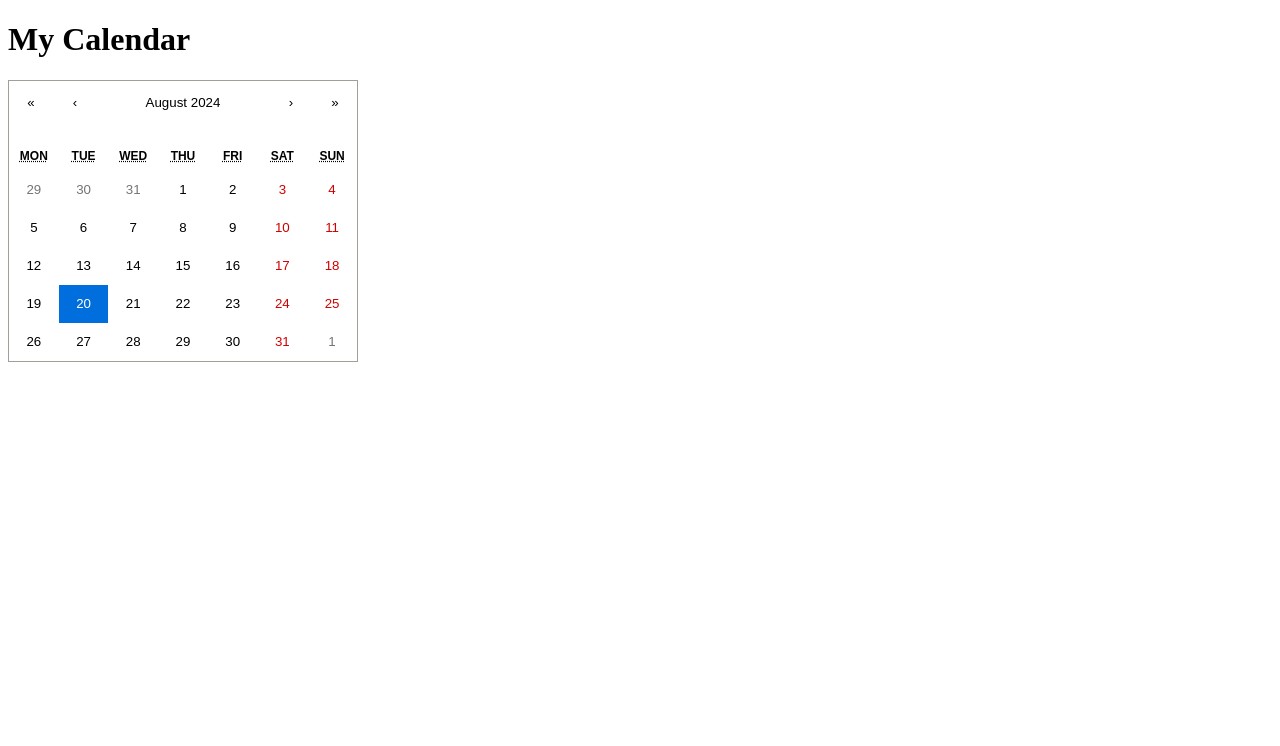
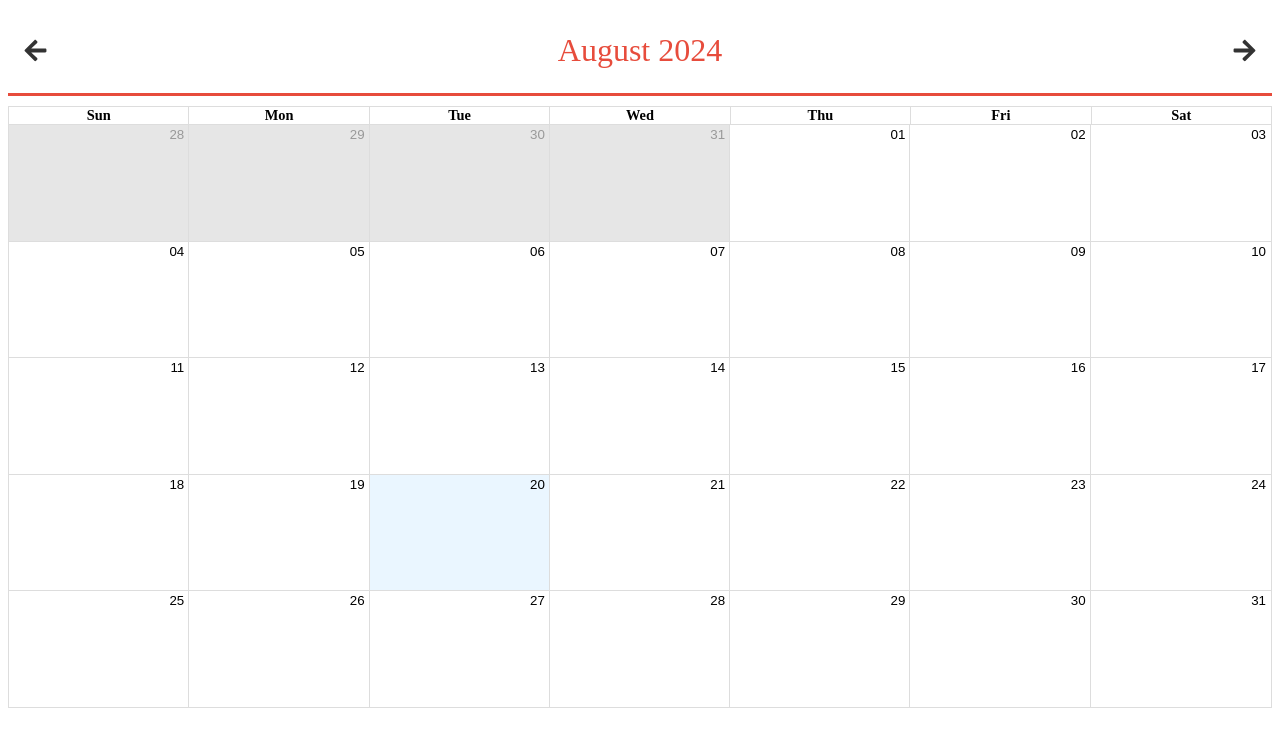
Before and after one commit to ZahraZellazi/Karriery-Timesheet, a React (Vite) app in the folder frontend/: page /calendar in a window 1280 px wide. Shown: the top 746 px of the page. Built offline with nearby package versions, Linux system fonts and the light colour scheme.

Commit message:
calendar

```diff
--- a/frontend/package.json
+++ b/frontend/package.json
@@ -10,7 +10,11 @@
     "preview": "vite preview"
   },
   "dependencies": {
+    "@fullcalendar/core": "^6.1.15",
+    "@fullcalendar/daygrid": "^6.1.15",
+    "@fullcalendar/react": "^6.1.15",
     "react": "^18.3.1",
+    "react-big-calendar": "^1.13.3",
     "react-calendar": "^5.0.0",
     "react-dom": "^18.3.1",
     "react-icons": "^5.3.0",
--- a/frontend/src/App.jsx
+++ b/frontend/src/App.jsx
@@ -1,14 +1,14 @@
 import React from 'react';
 import { BrowserRouter as Router, Route, Routes } from 'react-router-dom';
 import SignIn from './components/SignIn';
-import CalendarPage from './pages/CalendarPage';
+import MyCalendar from './components/MyCalendar';
 
 function App() {
   return (
     <Router>
       <Routes>
         <Route path="/" element={<SignIn />} />
-        <Route path="/calendar" element={<CalendarPage />} />
+        <Route path="/calendar" element={<MyCalendar />} />
       </Routes>
     </Router>
   );
--- /dev/null
+++ b/frontend/src/components/Calendar.scss
@@ -0,0 +1,40 @@
+.calendar-container {
+  .rbc-toolbar {
+    display: flex;
+    justify-content: space-between;
+    align-items: center;
+    background-color: #fff;
+    border-bottom: 3px solid #e74c3c;
+    padding: 15px 0;
+
+    .rbc-btn-group {
+      button {
+        background-color: transparent;
+        color: #333;
+        font-size: 25px;
+        border: none;
+        padding: 15px;
+        cursor: pointer;
+        display: flex;
+        align-items: center;
+
+        &:hover {
+          color: #e74c3c;
+        }
+
+        &.rbc-active {
+          color: #e74c3c;
+        }
+      }
+    }
+
+    .rbc-toolbar-label {
+      font-size: 32px;
+      color: #e74c3c;
+    }
+  }
+
+  .rbc-month-view {
+    font-size: 16px;
+  }
+}
--- /dev/null
+++ b/frontend/src/components/MyCalendar.jsx
@@ -0,0 +1,57 @@
+import React from 'react';
+import { Calendar, momentLocalizer } from 'react-big-calendar';
+import moment from 'moment';
+import { FaArrowLeft, FaArrowRight } from 'react-icons/fa';
+import 'react-big-calendar/lib/css/react-big-calendar.css';
+import './Calendar.scss';
+
+const localizer = momentLocalizer(moment);
+
+const CustomToolbar = (toolbar) => {
+  const goToBack = () => {
+    toolbar.onNavigate('PREV');
+  };
+
+  const goToNext = () => {
+    toolbar.onNavigate('NEXT');
+  };
+
+  const label = toolbar.label;
+
+  return (
+    <div className="rbc-toolbar">
+      <span className="rbc-btn-group">
+        <button onClick={goToBack}>
+          <FaArrowLeft />
+        </button>
+      </span>
+      <span className="rbc-toolbar-label">{label}</span>
+      <span className="rbc-btn-group">
+        <button onClick={goToNext}>
+          <FaArrowRight />
+        </button>
+      </span>
+    </div>
+  );
+};
+
+const MyCalendar = () => {
+  return (
+    <div className="calendar-container">
+      <Calendar
+        localizer={localizer}
+        events={[]}
+        startAccessor="start"
+        endAccessor="end"
+        style={{ height: 700, width: '100%' }}
+        components={{
+          toolbar: CustomToolbar,
+        }}
+        views={['month']}
+        defaultView="month"
+      />
+    </div>
+  );
+};
+
+export default MyCalendar;
--- a/frontend/src/pages/CalendarPage.jsx
+++ /dev/null
@@ -1,20 +0,0 @@
-import React, { useState } from 'react';
-import Calendar from 'react-calendar';
-import 'react-calendar/dist/Calendar.css'; // Optional, for default styles
-
-const CalendarPage = () => {
-  const [date, setDate] = useState(new Date());
-
-  const onChange = (newDate) => {
-    setDate(newDate);
-  };
-
-  return (
-    <div>
-      <h1>My Calendar</h1>
-      <Calendar onChange={onChange} value={date} />
-    </div>
-  );
-};
-
-export default CalendarPage;
```
Also changed, not shown: 1 other file (tests, documents, lock files or other folders).
